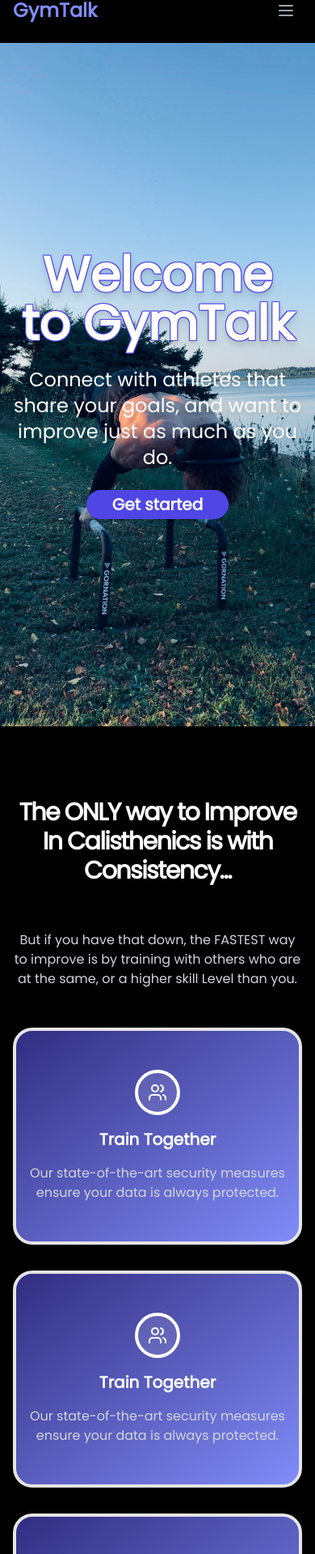
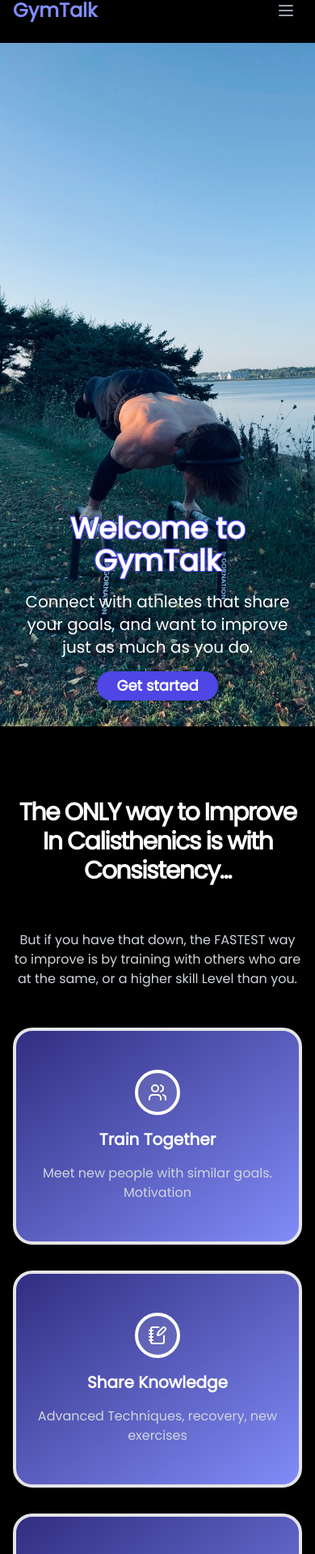
Before and after one commit to Eric0M/GymTalk, a Next.js app: page / in a window 390 px wide. Shown: the part 27-1946 px from the top of the page at 81% size. Built offline with nearby package versions, Linux system fonts and the light colour scheme.

Commit message:
Filling out premium options and related page

```diff
--- a/app/components/contact_us/contact_us.tsx
+++ b/app/components/contact_us/contact_us.tsx
@@ -85,7 +85,7 @@ export default function Contact() {
           </div>
         </CardContent>
         <CardFooter>
-          <Button className="w-full bg-indigo-600 hover:bg-indigo-800 text-white">
+          <Button className="w-full bg-indigo-600 hover:bg-indigo-400 text-white">
             Submit
           </Button>
         </CardFooter>
--- a/app/components/disc_standard_and_premium/discord_standard_and_premium.tsx
+++ b/app/components/disc_standard_and_premium/discord_standard_and_premium.tsx
@@ -112,7 +112,7 @@ export default function Component() {
             <Button
               className="w-full bg-yellow-500 hover:bg-yellow-600 text-gray-900 font-bold"
               onClick={() => {
-                window.open("/gymtalk+");
+                window.location.href = "/gymtalk+/about";
               }}
             >
               Upgrade to Premium
--- a/app/components/pricing/pricing.tsx
+++ b/app/components/pricing/pricing.tsx
@@ -6,29 +6,21 @@ export default function PricingComponent() {
     {
       name: "Basic",
       price: "$9.99",
-      features: ["1 user", "10 projects", "5GB storage", "Basic support"],
+      features: ["Access to Premium Server", "Form Checker"],
     },
     {
       name: "Pro",
       price: "$19.99",
-      features: [
-        "5 users",
-        "50 projects",
-        "50GB storage",
-        "Priority support",
-        "Advanced analytics",
-      ],
+      features: ["All Basic features", "Weekly group discussions with Eric"],
     },
     {
       name: "Enterprise",
       price: "$49.99",
       features: [
-        "Unlimited users",
-        "Unlimited projects",
-        "1TB storage",
-        "24/7 support",
-        "Custom integrations",
-        "Dedicated account manager",
+        "All Pro features",
+        "1 on 1 coaching sessions and discussions",
+        "Unlimited Support and feedback from Eric",
+        "Free program choice after purchase",
       ],
     },
   ];
@@ -67,7 +59,7 @@ export default function PricingComponent() {
                   ))}
                 </ul>
               </div>
-              <Button className="mt-8 w-full bg-indigo-600 hover:bg-indigo-800 text-white">
+              <Button className="mt-8 w-full bg-indigo-600 hover:bg-indigo-400 text-white">
                 {index === 2 ? "Contact Sales" : "Get Started"}
               </Button>
             </div>
--- a/app/components/test_hero/test_hero.tsx
+++ b/app/components/test_hero/test_hero.tsx
@@ -1,28 +1,71 @@
-"use client";
+// "use client";
+// import Image from "next/image";
+// import { Button } from "@/components/ui/button";
+// import homeImage from "@/public/planche_blue.jpg";
+// import { useRouter } from "next/navigation";
+
+// export default function Hero() {
+//   const router = useRouter();
+//   return (
+//     <div className="relative h-screen w-full overflow-hidden">
+//       <Image
+//         src={homeImage}
+//         alt="Gym background"
+//         fill
+//         className="absolute inset-0 z-0 hero-overlay bg-opacity-60"
+//         style={{
+//           objectFit: "cover",
+//         }}
+//         sizes="100vw"
+//         priority
+//       />
+//       <div className="absolute inset-0 z-10 flex flex-col items-center justify-center ">
+//         <div className="text-center space-y-6 max-w-2xl px-4">
+//           <h1
+//             className="lg:text-6xl text-4xl font-bold text-white drop-shadow-lg"
+//             style={{
+//               textShadow: `-1px -1px 0 #4f46e5,
+//                  1px -1px 0 #4f46e5,
+//                  -1px 1px 0 #4f46e5,
+//                  1px 1px 0 #4f46e5`,
+//             }}
+//           >
+//             Welcome to GymTalk
+//           </h1>
+//           <p className="text-lg lg:text-2xl text-white drop-shadow-md">
+//             Connect with athletes that share your goals, and want to improve
+//             just as much as you do.
+//           </p>
+//           <Button
+//             className="hover:bg-indigo-400 text-white bg-indigo-600 font-semibold py-3 px-8 rounded-full text-xl mt-4"
+//             onClick={() => router.push("/gymtalk+")}
+//           >
+//             Get started
+//           </Button>
+//         </div>
+//       </div>
+//     </div>
+//   );
+// }
 import Image from "next/image";
 import { Button } from "@/components/ui/button";
-import homeImage from "@/public/planche_blue.jpg";
-import { useRouter } from "next/navigation";
 
 export default function Hero() {
-  const router = useRouter();
   return (
     <div className="relative h-screen w-full overflow-hidden">
       <Image
-        src={homeImage}
+        src="/planche_blue.jpg"
         alt="Gym background"
         fill
-        className="absolute inset-0 z-0 hero-overlay bg-opacity-60"
-        style={{
-          objectFit: "cover",
-        }}
+        className="absolute inset-0 z-0"
+        style={{ objectFit: "cover" }}
         sizes="100vw"
         priority
       />
-      <div className="absolute inset-0 z-10 flex flex-col items-center justify-center">
-        <div className="text-center space-y-6 max-w-2xl px-4">
+      <div className="absolute inset-x-0 bottom-0 md:inset-0 z-10 flex flex-col items-center justify-end md:justify-center pb-8 md:pb-0">
+        <div className="text-center space-y-4 md:space-y-6 max-w-2xl px-4">
           <h1
-            className="text-6xl font-bold text-white drop-shadow-lg"
+            className="text-4xl md:text-6xl font-bold text-white inline-block"
             style={{
               textShadow: `-1px -1px 0 #4f46e5,
                  1px -1px 0 #4f46e5,
@@ -32,14 +75,11 @@ export default function Hero() {
           >
             Welcome to GymTalk
           </h1>
-          <p className="text-2xl text-white drop-shadow-md">
+          <p className="text-xl md:text-2xl text-white drop-shadow-md">
             Connect with athletes that share your goals, and want to improve
             just as much as you do.
           </p>
-          <Button
-            className="hover:bg-indigo-400 text-white bg-indigo-600 font-semibold py-3 px-8 rounded-full text-xl mt-4"
-            onClick={() => router.push("/gymtalk+")}
-          >
+          <Button className="bg-indigo-600 hover:bg-indigo-400 text-white font-semibold py-2 px-6 md:py-3 md:px-8 rounded-full text-lg md:text-xl mt-2 md:mt-4">
             Get started
           </Button>
         </div>
--- a/app/components/why_us/why_us.tsx
+++ b/app/components/why_us/why_us.tsx
@@ -1,6 +1,11 @@
 "use client";
 import { Button } from "@/components/ui/button";
-import { UsersIcon, Zap, HeartHandshake } from "lucide-react";
+import {
+  UsersIcon,
+  TrendingUp,
+  NotebookPen,
+  MessageCircle,
+} from "lucide-react";
 
 export default function Why_us() {
   return (
@@ -21,45 +26,42 @@ export default function Why_us() {
               <UsersIcon className="w-6 h-6 text-white" />
             </div>
             <h3 className="text-xl font-bold">Train Together</h3>
-            <p className="text-gray-300">
-              Our state-of-the-art security measures ensure your data is always
-              protected.
+            <p className="text-gray-300 px-4">
+              Meet new people with similar goals. Motivation
             </p>
           </div>
           <div className="flex flex-col items-center space-y-4 text-center border-4 rounded-3xl py-12 bg-gradient-to-br from-indigo-900 to-indigo-400">
             <div className="bg-white/10 p-3 rounded-full border-4 border-white">
-              <UsersIcon className="w-6 h-6 text-white" />
+              <NotebookPen className="w-6 h-6 text-white" />
             </div>
-            <h3 className="text-xl font-bold">Train Together</h3>
-            <p className="text-gray-300">
-              Our state-of-the-art security measures ensure your data is always
-              protected.
+            <h3 className="text-xl font-bold">Share Knowledge</h3>
+            <p className="text-gray-300 px-4">
+              Advanced Techniques, recovery, new exercises
             </p>
           </div>
           <div className="flex flex-col items-center space-y-4 text-center border-4 rounded-3xl py-12 bg-gradient-to-br from-indigo-900 to-indigo-400">
             <div className="bg-white/10 p-3 rounded-full border-4 border-white">
-              <Zap className="w-6 h-6 text-white" />
+              <TrendingUp className="w-6 h-6 text-white" />
             </div>
-            <h3 className="text-xl font-bold">Lightning Fast</h3>
-            <p className="text-gray-300">
-              Experience blazing speeds with our optimized infrastructure and
-              efficient algorithms.
+            <h3 className="text-xl font-bold">Faster Results</h3>
+            <p className="text-gray-300 px-4">
+              Learn what works and what doesn't - less time wasted and more
+              training optimally
             </p>
           </div>
           <div className="flex flex-col items-center space-y-4 text-center border-4 bg-gradient-to-br from-indigo-900 to-indigo-400 rounded-3xl py-12">
             <div className="bg-white/10 p-3 rounded-full border-4 border-white">
-              <HeartHandshake className="w-6 h-6 text-white" />
+              <MessageCircle className="w-6 h-6 text-white" />
             </div>
-            <h3 className="text-xl font-bold">24/7 Support</h3>
-            <p className="text-gray-300">
-              Our dedicated team is always ready to assist you, anytime,
-              anywhere.
+            <h3 className="text-xl font-bold">Constant Feedback</h3>
+            <p className="text-gray-300 px-4">
+              Get feedback on your technique,
             </p>
           </div>
         </div>
         <div className="flex justify-center">
           <Button
-            className="w-auto px-8 py-3 mt-12 rounded-full bg-indigo-700 hover:bg-indigo-400 text-white font-bold"
+            className="w-auto px-8 py-3 mt-12 rounded-full bg-indigo-600 hover:bg-indigo-400 text-white font-bold"
             onClick={() => (window.location.href = "/gymtalk+")}
           >
             Start Improving Today
--- /dev/null
+++ b/app/gymtalk+/about/page.tsx
@@ -0,0 +1,8 @@
+import PricingComponent from "@/app/components/pricing/pricing";
+import React from "react";
+
+const page = () => {
+  return <PricingComponent />;
+};
+
+export default page;
```
Also changed, not shown: app/components/programs/programs.tsx (+10 -8 lines).
